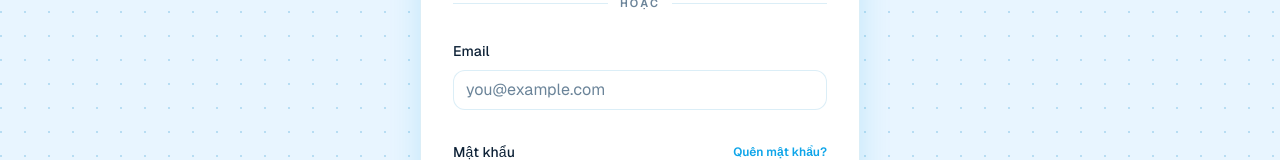
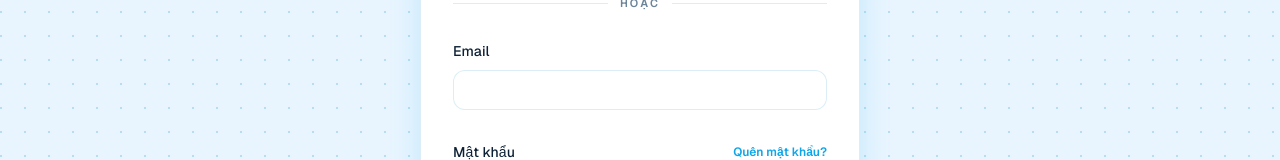
Before and after one commit to DangHoaiVu/dalat-souvenir, a Next.js app: page /login in a window 1280 px wide. Shown: the part 325-485 px from the top of the page. Built offline with nearby package versions, Linux system fonts and the light colour scheme; no server answers.

Commit message:
Remove email placeholder examples

```diff
--- a/app/(auth)/login/page.tsx
+++ b/app/(auth)/login/page.tsx
@@ -149,7 +149,7 @@ export default function Page() {
             label="Email"
             type="email"
             autoComplete="email"
-            placeholder="you@example.com"
+            placeholder=""
             errorMessage={form.formState.errors.email?.message}
             {...form.register("email")}
           />
--- a/app/(auth)/register/page.tsx
+++ b/app/(auth)/register/page.tsx
@@ -167,7 +167,7 @@ export default function Page() {
 
         <form onSubmit={form.handleSubmit(onSubmit)} className="space-y-4">
           <InputField label="Họ và tên" placeholder="Nguyễn Văn A" autoComplete="name" errorMessage={form.formState.errors.name?.message} {...form.register("name")} />
-          <InputField label="Email" type="email" placeholder="you@example.com" autoComplete="email" errorMessage={form.formState.errors.email?.message} {...form.register("email")} />
+          <InputField label="Email" type="email" placeholder="" autoComplete="email" errorMessage={form.formState.errors.email?.message} {...form.register("email")} />
           <InputField label="Số điện thoại" type="tel" placeholder="0912 345 678" autoComplete="tel" hint="Tùy chọn" {...form.register("phone")} />
 
           <div className="space-y-1.5">
```
